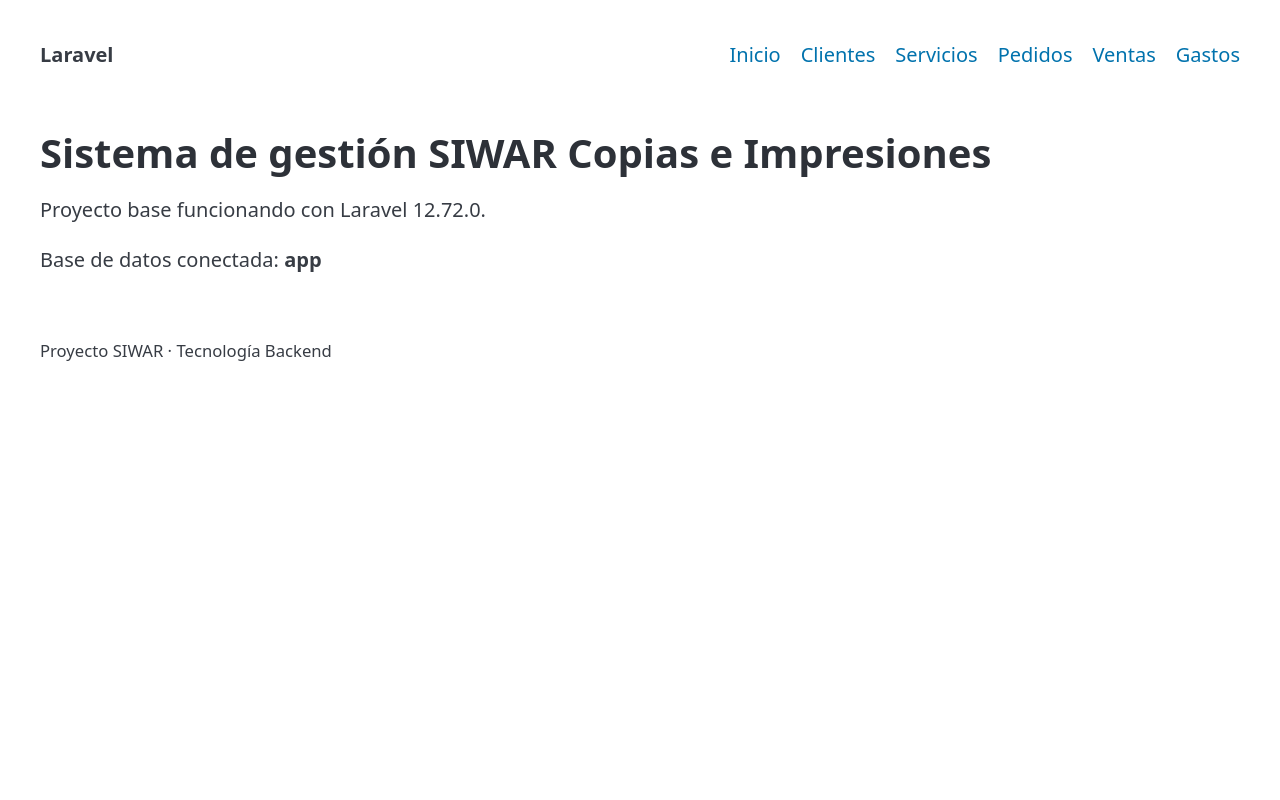
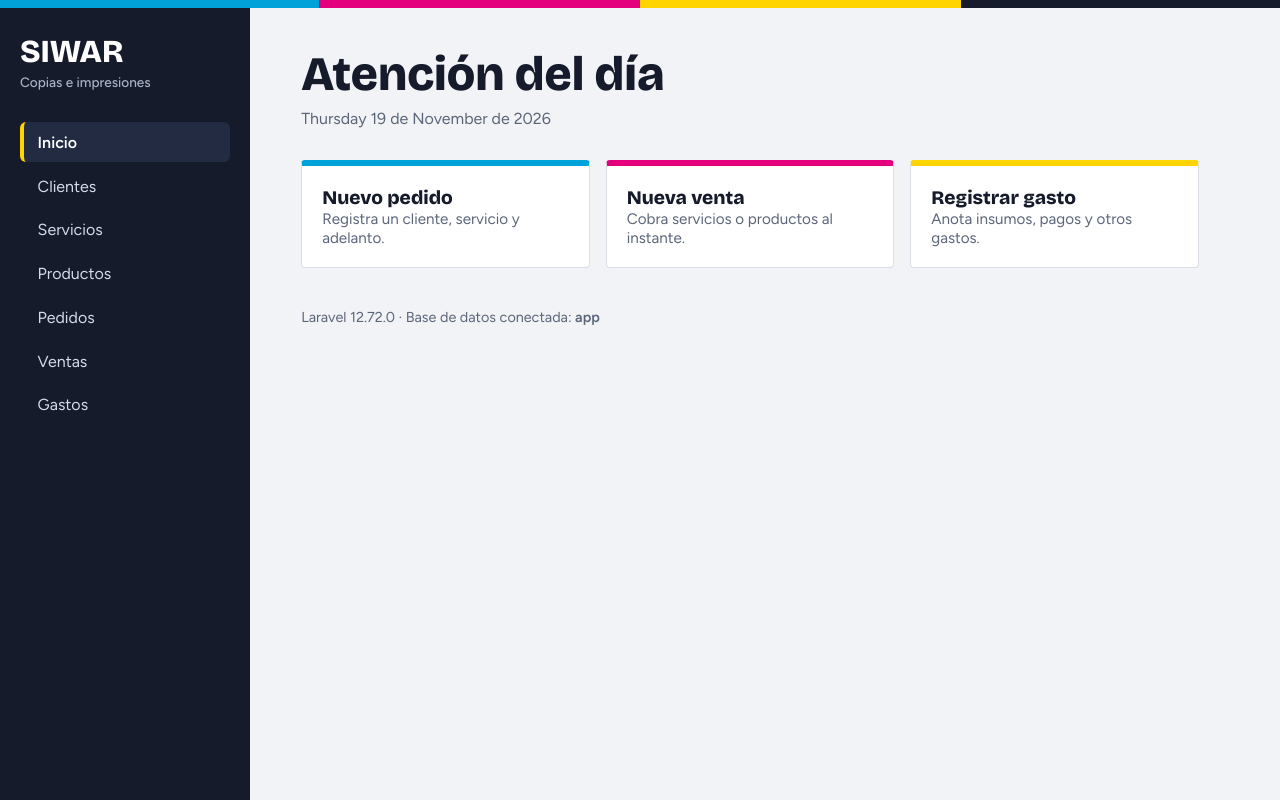
Before and after one commit to Jholsen-Eight/siwar, a Laravel app: page / in a window 1280 px wide. Run offline with Laravel 12, Linux system fonts and the light colour scheme; some libraries are stand-ins or nearby versions.

Commit message:
feat: agrega layout base y página de inicio

```diff
--- a/resources/views/inicio.blade.php
+++ b/resources/views/inicio.blade.php
@@ -3,9 +3,26 @@
 @section('titulo', 'Inicio')
 
 @section('contenido')
-    <h1>Sistema de gestión SIWAR Copias e Impresiones</h1>
-    <p>Proyecto base funcionando con Laravel {{ app()->version() }}.</p>
-    <p>Base de datos conectada:
+    <h1>Atención del día</h1>
+    <p class="fecha">{{ now()->translatedFormat('l j \d\e F \d\e Y') }}</p>
+
+    <div class="acciones">
+        <a href="#" class="accion">
+            <strong>Nuevo pedido</strong>
+            <span>Registra un cliente, servicio y adelanto.</span>
+        </a>
+        <a href="#" class="accion">
+            <strong>Nueva venta</strong>
+            <span>Cobra servicios o productos al instante.</span>
+        </a>
+        <a href="#" class="accion">
+            <strong>Registrar gasto</strong>
+            <span>Anota insumos, pagos y otros gastos.</span>
+        </a>
+    </div>
+
+    <p class="estado">
+        Laravel {{ app()->version() }} · Base de datos conectada:
         <strong>{{ DB::connection()->getDatabaseName() }}</strong>
     </p>
 @endsection
--- a/resources/views/layouts/app.blade.php
+++ b/resources/views/layouts/app.blade.php
@@ -4,27 +4,85 @@
     <meta charset="UTF-8">
     <meta name="viewport" content="width=device-width, initial-scale=1.0">
     <title>@yield('titulo', 'Inicio') · {{ config('app.name') }}</title>
-    <link rel="stylesheet" href="https://cdn.jsdelivr.net/npm/@picocss/pico@2/css/pico.min.css">
+    <link rel="preconnect" href="https://fonts.googleapis.com">
+    <link href="https://fonts.googleapis.com/css2?family=Bricolage+Grotesque:wght@600;800&family=Figtree:wght@400;500;600&display=swap" rel="stylesheet">
+    <style>
+        :root {
+            --papel: #F1F3F6;
+            --tinta: #151B2B;
+            --cian: #00A3D9;
+            --magenta: #E4007C;
+            --amarillo: #FFD400;
+            --linea: #D9DEE7;
+        }
+        * { box-sizing: border-box; margin: 0; }
+        body {
+            font-family: 'Figtree', system-ui, sans-serif;
+            background: var(--papel);
+            color: var(--tinta);
+            min-height: 100vh;
+            display: flex;
+            border-top: 8px solid transparent;
+            border-image: linear-gradient(90deg,
+                var(--cian) 0 25%, var(--magenta) 25% 50%,
+                var(--amarillo) 50% 75%, var(--tinta) 75% 100%) 1;
+        }
+        .lateral {
+            width: 250px; flex-shrink: 0;
+            background: var(--tinta); color: #fff;
+            padding: 1.75rem 1.25rem;
+            display: flex; flex-direction: column; gap: 2rem;
+        }
+        .marca { font-family: 'Bricolage Grotesque', sans-serif; font-weight: 800; font-size: 2rem; line-height: 1; }
+        .marca small { display: block; margin-top: .4rem; font: 500 .85rem 'Figtree', sans-serif; color: #A9B3C7; }
+        .lateral nav { display: flex; flex-direction: column; gap: .25rem; }
+        .lateral a {
+            color: #D5DBE8; text-decoration: none;
+            padding: .65rem .85rem; border-radius: 6px;
+            border-left: 4px solid transparent;
+        }
+        .lateral a:hover { background: #222B42; color: #fff; }
+        .lateral a.activo { background: #222B42; color: #fff; border-left-color: var(--amarillo); font-weight: 600; }
+        .contenido { flex: 1; padding: 2.5rem clamp(1.25rem, 4vw, 3.5rem); max-width: 1000px; }
+        h1 { font-family: 'Bricolage Grotesque', sans-serif; font-weight: 800; font-size: clamp(2rem, 4vw, 3rem); line-height: 1.1; }
+        .fecha { color: #5B6579; margin-top: .5rem; }
+        .acciones { display: grid; grid-template-columns: repeat(auto-fit, minmax(210px, 1fr)); gap: 1rem; margin-top: 2rem; }
+        .accion {
+            background: #fff; border: 1px solid var(--linea);
+            border-top: 6px solid var(--cian);
+            border-radius: 4px; padding: 1.25rem;
+            text-decoration: none; color: inherit;
+        }
+        .accion:nth-child(2) { border-top-color: var(--magenta); }
+        .accion:nth-child(3) { border-top-color: var(--amarillo); }
+        .accion strong { display: block; font: 800 1.2rem 'Bricolage Grotesque', sans-serif; }
+        .accion span { color: #5B6579; font-size: .95rem; }
+        .accion:hover { border-color: var(--tinta); }
+        .estado { margin-top: 2.5rem; color: #5B6579; font-size: .9rem; }
+        a:focus-visible { outline: 3px solid var(--cian); outline-offset: 2px; }
+        @media (max-width: 760px) {
+            body { flex-direction: column; }
+            .lateral { width: 100%; gap: 1rem; padding: 1rem; }
+            .lateral nav { flex-direction: row; flex-wrap: wrap; }
+        }
+    </style>
 </head>
 <body>
-    <header class="container">
+    <aside class="lateral">
+        <div class="marca">SIWAR<small>Copias e impresiones</small></div>
         <nav>
-            <ul><li><strong>{{ config('app.name') }}</strong></li></ul>
-            <ul>
-                <li><a href="{{ route('inicio') }}">Inicio</a></li>
-                <li><a href="#">Clientes</a></li>
-                <li><a href="#">Servicios</a></li>
-                <li><a href="#">Pedidos</a></li>
-                <li><a href="#">Ventas</a></li>
-                <li><a href="#">Gastos</a></li>
-            </ul>
+            <a href="{{ route('inicio') }}" class="{{ request()->routeIs('inicio') ? 'activo' : '' }}">Inicio</a>
+            <a href="#">Clientes</a>
+            <a href="#">Servicios</a>
+            <a href="#">Productos</a>
+            <a href="#">Pedidos</a>
+            <a href="#">Ventas</a>
+            <a href="#">Gastos</a>
         </nav>
-    </header>
-    <main class="container">
+    </aside>
+
+    <main class="contenido">
         @yield('contenido')
     </main>
-    <footer class="container">
-        <small>Proyecto SIWAR · Tecnología Backend</small>
-    </footer>
 </body>
 </html>
```
